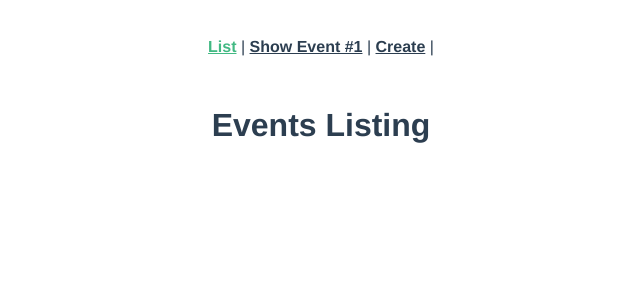
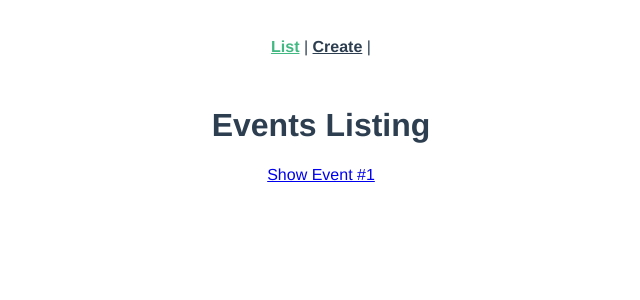
Before and after one commit to Kriyo/real-world-vue, a Vue app: page / in a window 1280 px wide. Shown: the top 300 px of the page, without its empty margins (319-959 px from the left). Built offline with nearby package versions, Linux system fonts and the light colour scheme.

Commit message:
added dynamic route

```diff
--- a/src/App.vue
+++ b/src/App.vue
@@ -2,7 +2,6 @@
   <div id="app">
     <div id="nav">
       <router-link :to="{ name: 'event-list' }">List</router-link> |
-      <router-link :to="{ name: 'event-show' }">Show Event #1</router-link> |
       <router-link :to="{ name: 'event-create' }">Create</router-link> |
     </div>
     <router-view />
--- a/src/router/index.js
+++ b/src/router/index.js
@@ -18,9 +18,10 @@
     component: EventCreate
   },
   {
-    path: '/event',
+    path: '/event/:id',
     name: 'event-show',
-    component: EventShow
+    component: EventShow,
+    props: true
   }
 ]
 
--- a/src/views/EventList.vue
+++ b/src/views/EventList.vue
@@ -1,9 +1,8 @@
 <template>
-  <h1>Events Listing</h1>
+  <div>
+    <h1>Events Listing</h1>
+    <router-link :to="{ name: 'event-show', params: { id: '1' } }"
+      >Show Event #1</router-link
+    >
+  </div>
 </template>
-
-<script>
-export default {}
-</script>
-
-<style></style>
--- a/src/views/EventShow.vue
+++ b/src/views/EventShow.vue
@@ -1,3 +1,9 @@
 <template>
-  <h1>Showing event #1</h1>
+  <h1>Showing event #{{ id }}</h1>
 </template>
+
+<script>
+export default {
+  props: ['id']
+}
+</script>
```
